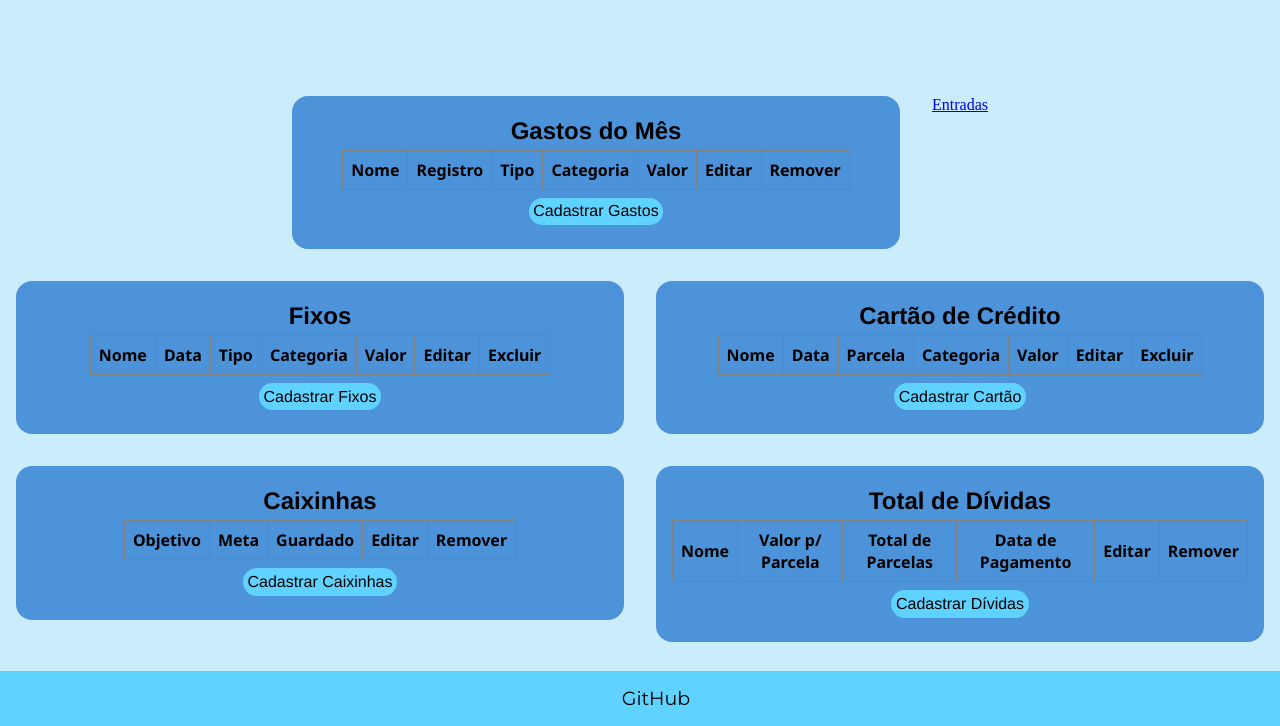
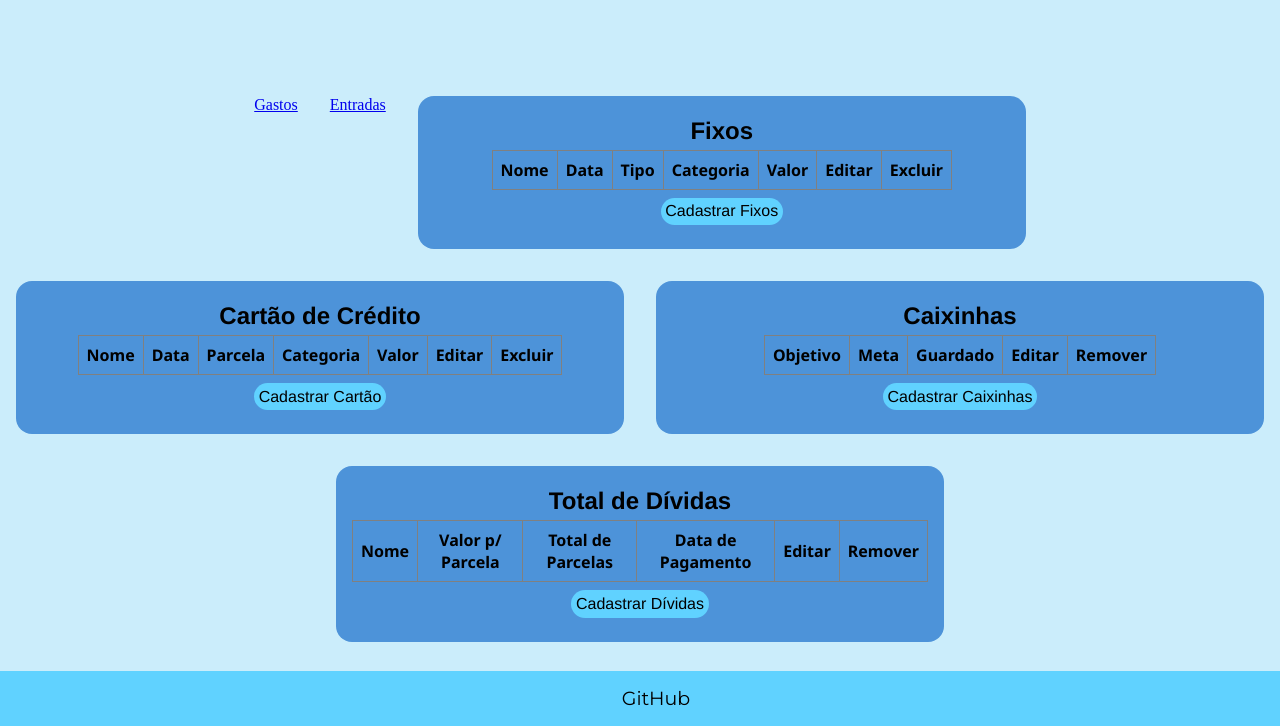
Before and after one commit to Hkawzz/Controle_Gastos, a Django app: page / in a window 1280 px wide. Shown: the part 74-800 px from the top of the page. Run offline with Django 5.2, Linux system fonts and the light colour scheme; data that the repository does not hold is empty; some web fonts are replaced.

Commit message:
2 tabelas reorganizadas

```diff
--- a/financeiro/templates/gastos/form.html
+++ b/financeiro/templates/gastos/form.html
@@ -12,7 +12,7 @@
         <h1>Gastos</h1>
     </header>
     <main>
-        <div class="od">
+        <div class="gas">
             <form method="post" class="formulario">
                 {% csrf_token %}
                 <div class="info_formulario">
@@ -22,9 +22,9 @@
             </form>
         </div>
         <div class="botoes">
+            <a href="{% url 'financeiro:gastos' %}" class="botao">Voltar</a>
             <a href="{% url 'financeiro:inicio' %}" class="botao">Inicio</a>
         </div>
-    </main>
     <footer>
         <a href="https://github.com/Hkawzz/" class="github" target="_blank">GitHub</a>
     </footer>
--- a/financeiro/templates/visao_geral/index.html
+++ b/financeiro/templates/visao_geral/index.html
@@ -13,36 +13,7 @@
     </header>
     <main>
         <div class="container">
-            <section class="gastos">
-                <h2 class="titulo_tabela">Gastos do Mês</h1>
-                <table border="1" class="tabela_gastos">
-                    <thead>
-                        <th>Nome</th>
-                        <th>Registro</th>
-                        <th>Tipo</th>
-                        <th>Categoria</th>
-                        <th>Valor</th>
-                        <th>Editar</th>
-                        <th>Remover</th>
-                    </thead>
-                    <tbody>
-                        {% for gasto in gastos %}
-                            <tr>
-                                <td>{{ gasto.nome }}</td>
-                                <td>{{ gasto.registro }}</td>
-                                <td>{{ gasto.tipo }}</td>
-                                <td>{{ gasto.categoria }}</td>
-                                <td>{{ gasto.valor }}</td>
-                                <td><a href="{% url 'financeiro:editar_gastos' gasto.id %}" class="botao">Editar</a></td>
-                                <td><a href="{% url 'financeiro:excluir_gastos' gasto.id %}" class="botao">Excluir</a></td>
-                            </tr>
-                        {% endfor %}
-                    </tbody>
-                </table>
-                <div class="botoes_tabelas">
-                    <a href="{% url 'financeiro:cadastrar_gastos' %}" class="botao">Cadastrar Gastos</a>
-                </div>
-            </section>
+            <a href="{% url 'financeiro:gastos' %}">Gastos</a>
             <a href="{% url 'financeiro:entradas' %}">Entradas</a>
             <section class="fixos">
                 <h2 class="titulo_tabela">Fixos</h1>
--- a/financeiro/urls.py
+++ b/financeiro/urls.py
@@ -9,9 +9,10 @@ urlpatterns = [
     path('cadastrar_entradas/', views.cadastrar_entradas, name='cadastrar_entradas'),
     path('editar_entradas/<int:id>', views.editar_entradas, name="editar_entradas"),
     path('excluir_entradas/<int:id>', views.excluir_entradas, name='excluir_entradas'),
-    path('cadastrar_gastos/', views.cadastrar_gastos, name='cadastrar_gastos'),
-    path('editar_gastos/<int:id>', views.editar_gastos, name='editar_gastos'),
-    path('excluir_gastos/<int:id>', views.excluir_gastos, name='excluir_gastos'),
+    path('gastos/', views.gastos, name='gastos'),
+    path('cadastrar_gasto/', views.cadastrar_gasto, name='cadastrar_gasto'),
+    path('editar_gasto/<int:id>', views.editar_gasto, name='editar_gasto'),
+    path('excluir_gasto/<int:id>', views.excluir_gasto, name='excluir_gasto'),
     path('cadastrar_fixos/', views.cadastrar_fixos, name='cadastrar_fixos'),
     path('editar_fixos/<int:id>', views.editar_fixos, name='editar_fixos'),
     path('excluir_fixos/<int:id>', views.excluir_fixos, name='excluir_fixos'),
--- a/financeiro/views.py
+++ b/financeiro/views.py
@@ -54,37 +54,42 @@ def excluir_entradas(request, id):
 
     return redirect('financeiro:entradas')
 
-def cadastrar_gastos(request):
+def gastos(request):
+    gastos = Gastos.objects.all()
+
+    return render(request, "gastos/index.html", {'gastos': gastos})
+
+def cadastrar_gasto(request):
     if request.method == 'POST':
         form = GastosForm(request.POST)
         if form.is_valid():
             form.save()
-            return redirect('financeiro:inicio')
+            return redirect('financeiro:gastos')
 
     else:
         form = GastosForm()
 
     return render(request, "gastos/form.html", {'form': form})
 
-def editar_gastos(request, id):
+def editar_gasto(request, id):
     gasto = get_object_or_404(Gastos, id=id)
     if request.method == 'POST':
         form = GastosForm(request.POST, instance=gasto)
         if form.is_valid():
             form.save()
 
-            return redirect('financeiro:inicio')
+            return redirect('financeiro:gastos')
 
     else:
         form = GastosForm(instance=gasto)
 
     return render(request, "gastos/form.html", {'form': form})
 
-def excluir_gastos(request, id):
+def excluir_gasto(request, id):
     gasto = get_object_or_404(Gastos, id=id)
     gasto.delete()
 
-    return redirect('financeiro:inicio')
+    return redirect('financeiro:gastos')
 
 def cadastrar_fixos(request):
     if request.method == 'POST':
```
Also changed, not shown: financeiro/static/gastos/style.css (+45 -10 lines), financeiro/templates/gastos/index.html (+16 -8 lines).
